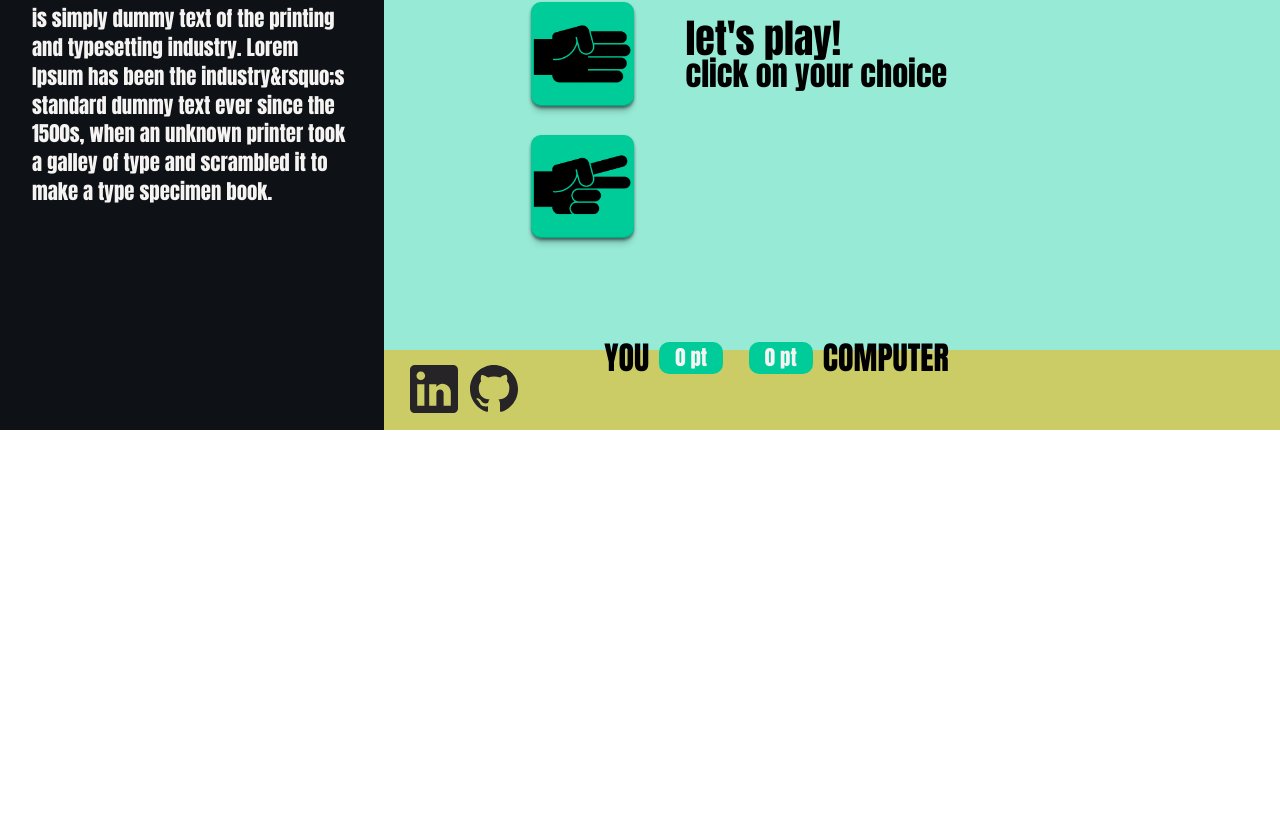
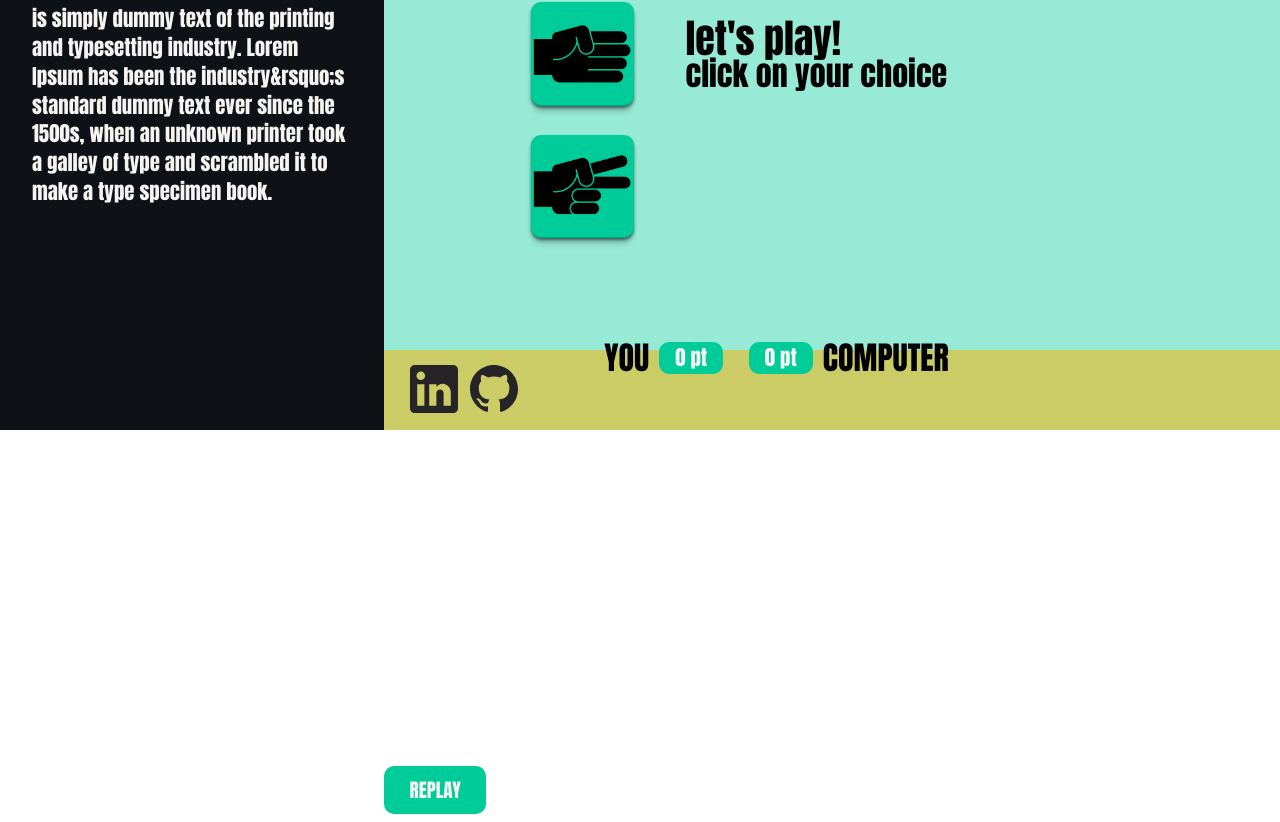
Before and after one commit to Gonaline/portfolio-2023, a React (Create React App) app in the folder client/: page /projects in a window 1280 px wide. Shown: the part 370-1192 px from the top of the page. Before the commit the page ends 1136 px from the top, so only its background shows below. Built offline with nearby package versions, Linux system fonts and the light colour scheme.

Commit message:
client/project1: add replay button to project

```diff
--- a/client/src/pages/project1.tsx
+++ b/client/src/pages/project1.tsx
@@ -15,6 +15,7 @@ import dataGame from '../data/project1';
 import DataPage from '../interfaces/dataPage';
 import Project1Style from '../style/project1/project1Style';
 import Result from '../components/project1/result';
+import Replay from '../components/project1/replay';
 
 const Project1 = (): FunctionComponentElement<ReactElement> => {
   const { userChoice, computer } = useContext(project1Ctx);
@@ -64,6 +65,7 @@ const Project1 = (): FunctionComponentElement<ReactElement> => {
           userPoint={userPoint}
           computerPoint={computerPoint}
         />
+        <Replay color={projectData.textColor} />
       </Project1Style>
     </>
   );
```
